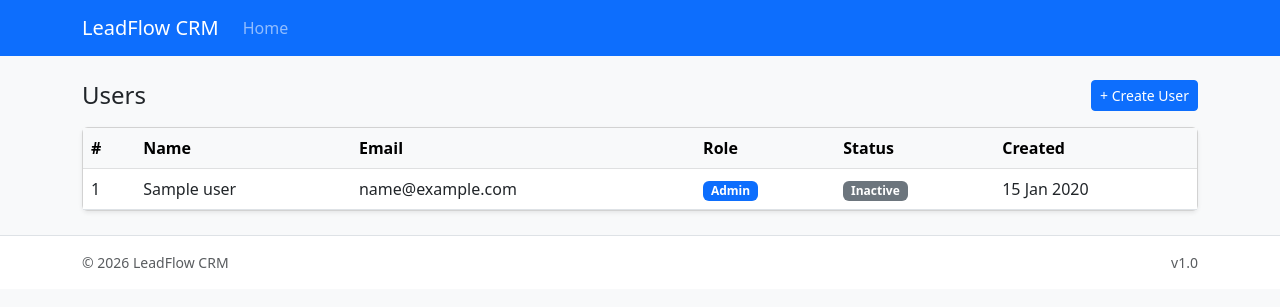
After one commit to ashxvegeta/leadflow-crm, a PHP site: template resources/views/users/index.php in a window 1280 px wide. The commit adds this page. Shown: the top 307 px of the page. Run offline with PHP 8.4, Linux system fonts and the light colour scheme; the template is opened without the code that fills it: most values are stand-ins (such as "Sample title", 1, 10 or a date in 2020); some libraries are stand-ins or nearby versions.

Commit message:
Users list page (admin only)

```diff
--- a/resources/views/layouts/header.php
+++ b/resources/views/layouts/header.php
@@ -38,7 +38,7 @@
         </div>
     </div>
 </nav>
-
+<main class="container py-4">
 <?php foreach (\Core\Flash::pull() as $type => $message): ?>
     <div class="alert alert-<?= htmlspecialchars($type) ?> alert-dismissible fade show">
         <?= htmlspecialchars($message) ?>
--- /dev/null
+++ b/resources/views/users/index.php
@@ -0,0 +1,55 @@
+<?php require ROOT_PATH . '/resources/views/layouts/header.php'; ?>
+
+<div class="d-flex justify-content-between align-items-center mb-3">
+    <h4 class="mb-0">Users</h4>
+    <a href="<?= BASE_URL ?>/users/create" class="btn btn-primary btn-sm">+ Create User</a>
+</div>
+
+<div class="card shadow-sm">
+    <div class="table-responsive">
+        <table class="table table-hover align-middle mb-0">
+            <thead class="table-light">
+                <tr>
+                    <th>#</th>
+                    <th>Name</th>
+                    <th>Email</th>
+                    <th>Role</th>
+                    <th>Status</th>
+                    <th>Created</th>
+                </tr>
+            </thead>
+            <tbody>
+                <?php if (empty($users)): ?>
+                    <tr>
+                        <td colspan="6" class="text-center text-muted py-4">No users found.</td>
+                    </tr>
+                <?php endif; ?>
+
+                <?php foreach ($users as $user): ?>
+                    <tr>
+                        <td><?= (int) $user['id'] ?></td>
+                        <td><?= htmlspecialchars($user['name']) ?></td>
+                        <td><?= htmlspecialchars($user['email']) ?></td>
+                        <td>
+                            <?php if ($user['role'] === 'admin'): ?>
+                                <span class="badge bg-primary">Admin</span>
+                            <?php else: ?>
+                                <span class="badge bg-info text-dark">Sales</span>
+                            <?php endif; ?>
+                        </td>
+                        <td>
+                            <?php if ($user['is_active']): ?>
+                                <span class="badge bg-success">Active</span>
+                            <?php else: ?>
+                                <span class="badge bg-secondary">Inactive</span>
+                            <?php endif; ?>
+                        </td>
+                        <td><?= date('d M Y', strtotime($user['created_at'])) ?></td>
+                    </tr>
+                <?php endforeach; ?>
+            </tbody>
+        </table>
+    </div>
+</div>
+
+<?php require ROOT_PATH . '/resources/views/layouts/footer.php'; ?>
--- a/routes/web.php
+++ b/routes/web.php
@@ -1,8 +1,10 @@
 <?php
 use Controllers\HomeController;
 use Controllers\AuthController;
+use Controllers\UserController;
 
 $router->get('/', [HomeController::class, 'index']);
+$router->get('/users', [UserController::class, 'index']);
 
 // ─── Auth routes ────────────────────────────────────────────
 $router->get('/login',  [AuthController::class, 'showLogin']);
```
Also changed, not shown: app/Controllers/UserController.php (added, +29 -0 lines).
